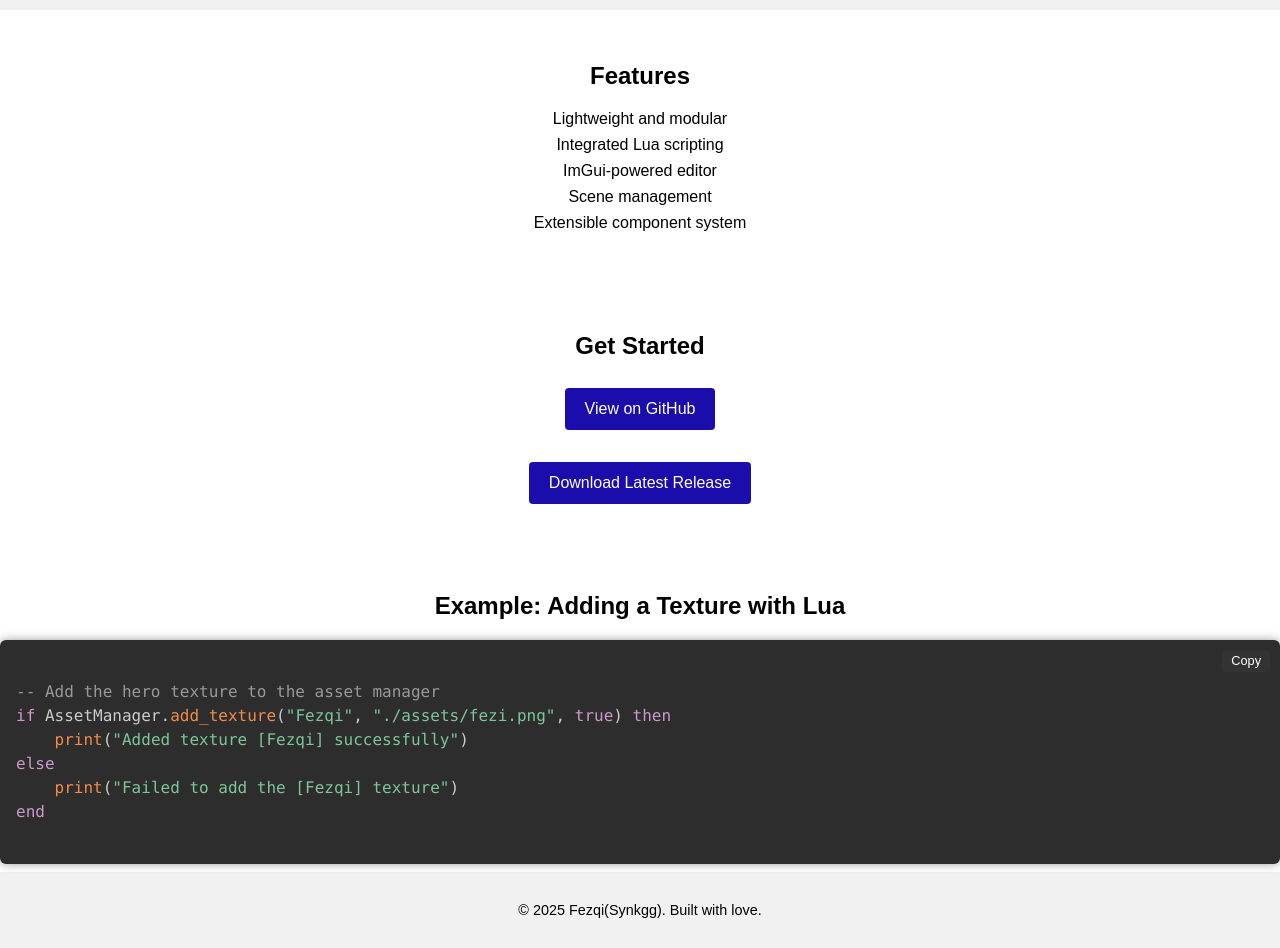
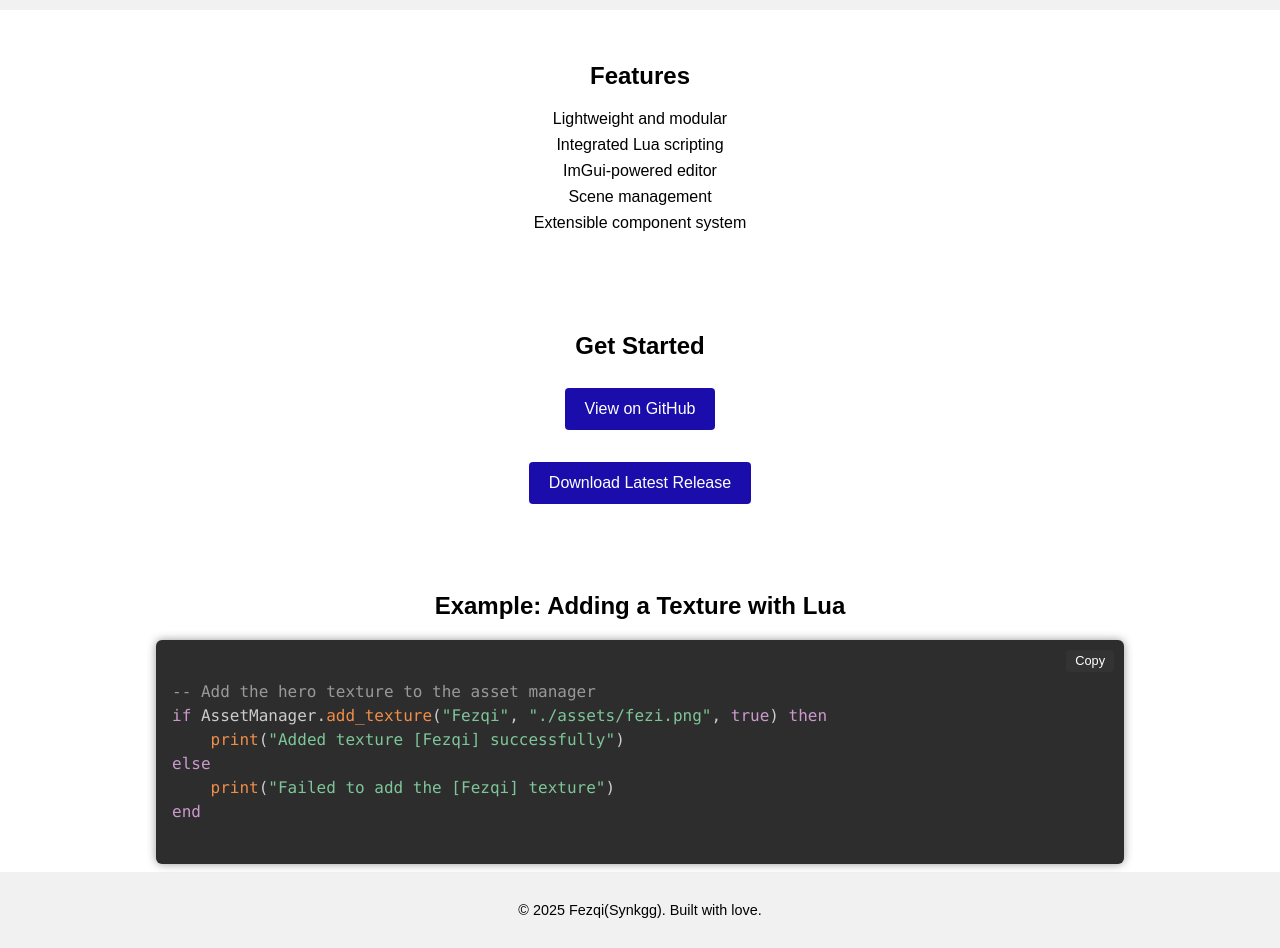
Before and after one commit to Synkgg/Vortek-Engine, a plain HTML site: page docs/index.html in a window 1280 px wide. Shown: the part 154-1102 px from the top of the page. Drawn offline with nearby package versions, Linux system fonts and the light colour scheme.

Commit message:
Update style.css

```diff
--- a/docs/style.css
+++ b/docs/style.css
@@ -21,6 +21,14 @@
   --link-color: #4da3ff;
   --header-bg: #162a45;
   --footer-bg: #162a45;
+}
+
+.container {
+  padding-left: 1em;
+  padding-right: 1em;
+  max-width: 1000px;
+  margin: 0 auto;
+  box-sizing: border-box;
 }
 
 body {
```
